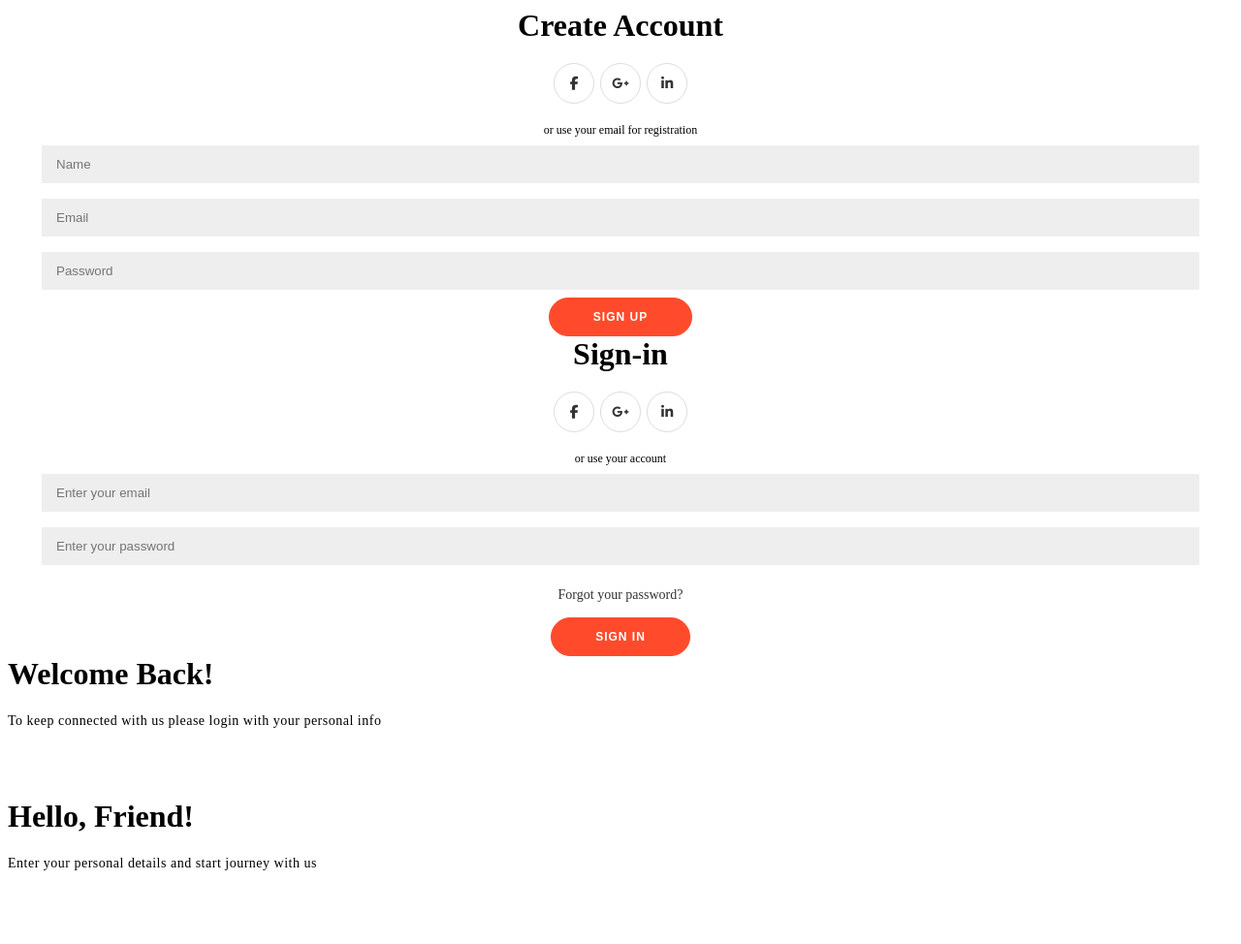
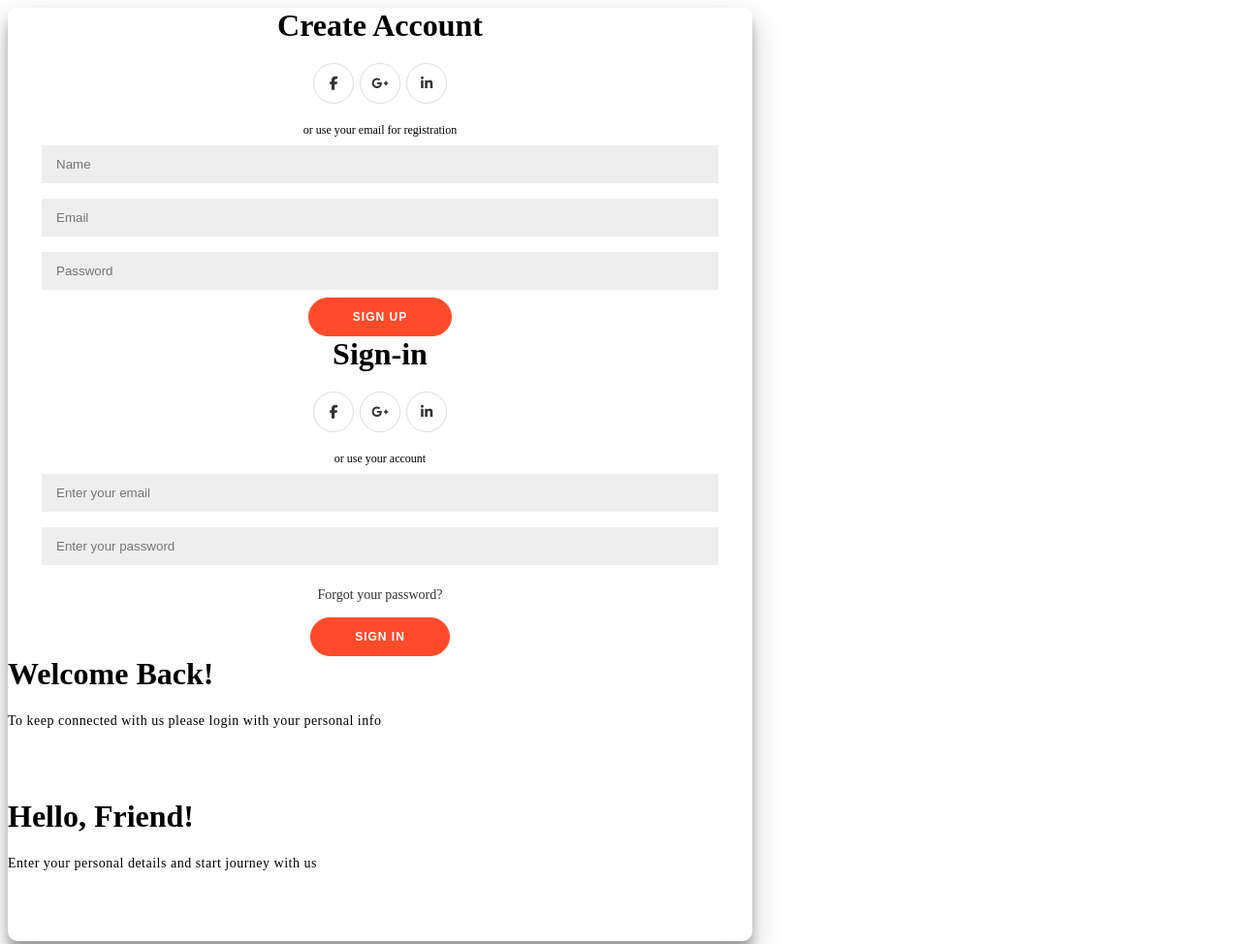
Before and after one commit to DennisKabutu/double-slider-sign-in-login-page, a plain HTML site: page index.html in a window 1280 px wide. Shown: the top 974 px of the page at 97% size. Drawn offline with Linux system fonts and the light colour scheme.

Commit message:
container styles

```diff
--- a/styles.css
+++ b/styles.css
@@ -72,3 +72,13 @@ input {
     height: 40px;
     width: 40px;
 }
+.container{
+    background:#fff;
+    border-radius: 10px;
+    box-shadow: 0 14px 28px rgba(0, 0, 0, 0.25), 0 10px 10px rgba(0, 0, 0, 0.22);
+    position: relative;
+    overflow: hidden;
+    width:768px;
+    max-width: 100%;
+    min-height: 480px;
+}
```
